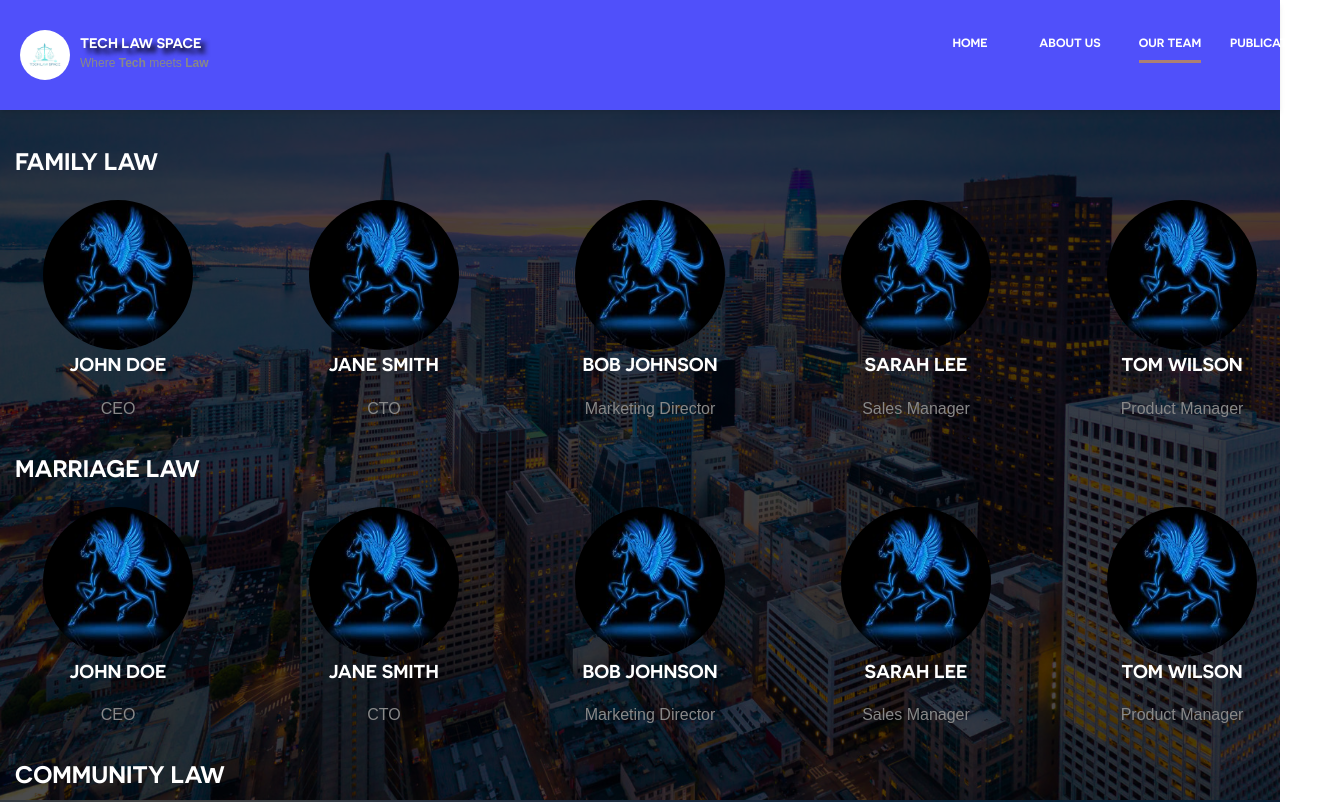
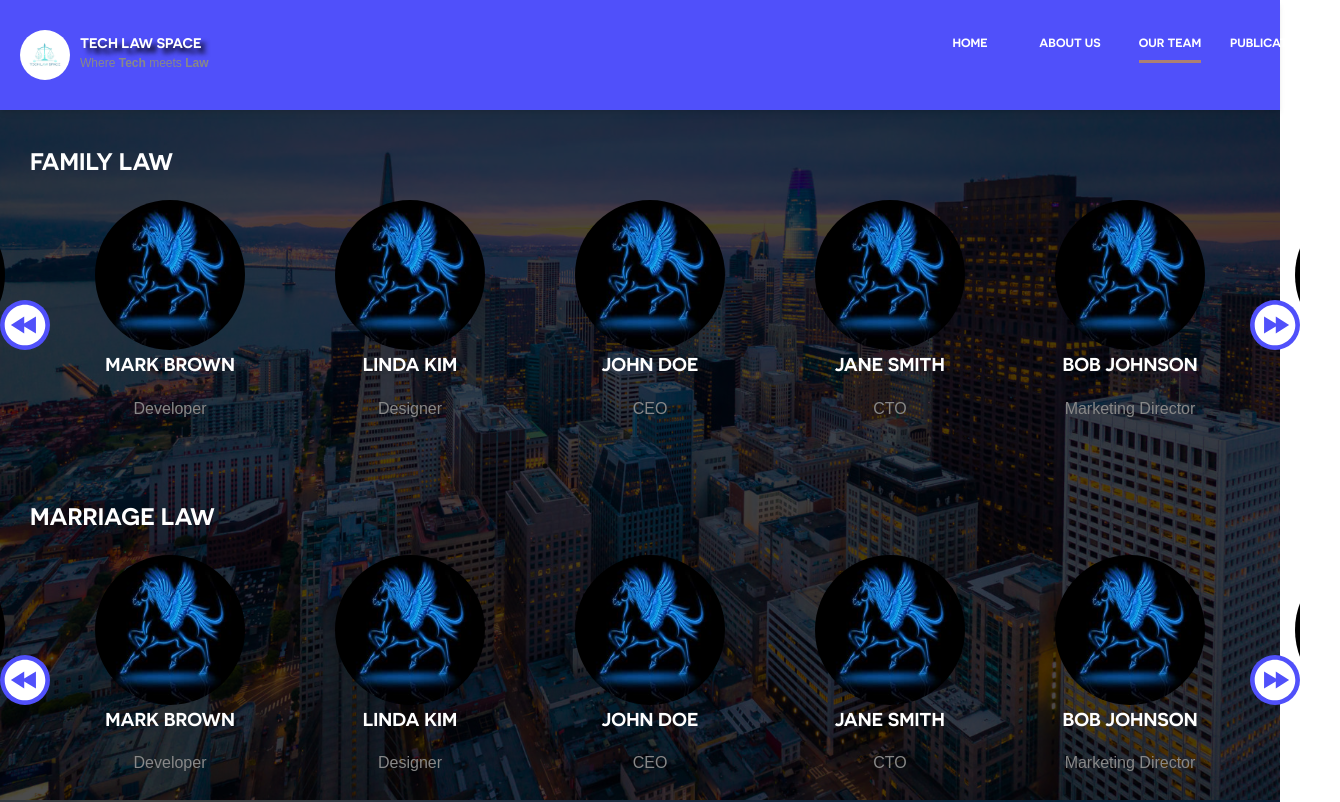
Before and after one commit to Harry654/techlawspace, a React (Create React App) app: page /our-team in a window 1280 px wide. Shown: the top 802 px of the page, 1340 px wide, since content can reach past the window. Built offline with nearby package versions, Linux system fonts and the light colour scheme.

Commit message:
chore: fixed extra whitespace issue for all pages

```diff
--- a/src/components/Team/Team.css
+++ b/src/components/Team/Team.css
@@ -0,0 +1,25 @@
+.slick-prev,
+.slick-next {
+  width: 50px;
+  height: 50px;
+  background: rgb(80, 80, 250);
+  transition: 0.3s ease-in-out;
+  z-index: 2;
+  position: absolute;
+  border-radius: 50%;
+}
+.slick-prev{
+    margin-left: 25px;
+}
+.slick-next{
+    margin-right: 25px;
+}
+/*
+.slick-prev:hover,
+.slick-next:hover {
+    color: red;
+} */
+.slick-slider {
+    margin-right: 0 !important;
+    padding-right: 0 !important;
+  }
--- a/src/components/Team/Team.jsx
+++ b/src/components/Team/Team.jsx
@@ -1,24 +1,28 @@
-import Slider from 'react-slick';
-import 'slick-carousel/slick/slick.css';
-import 'slick-carousel/slick/slick-theme.css';
+import Slider from "react-slick";
+import "slick-carousel/slick/slick.css";
+import "slick-carousel/slick/slick-theme.css";
 import TeamMember from "../TeamMember/TeamMember";
+import { IoPlayForwardCircleSharp, IoPlayBackCircleSharp } from "react-icons/io5";
+import "./Team.css";
 
 const Team = ({ members }) => {
   const settings = {
     dots: true,
-      infinite: true,
     speed: 500,
     slidesToShow: members.length >= 5 ? 5 : members.length,
     slidesToScroll: 4,
-      style: {
-        rowGap: 50
-      },
+    centerMode: true,
+    centerPadding: "50px",
+    prevArrow: <IoPlayBackCircleSharp color="#ffffff"/>,
+    nextArrow: <IoPlayForwardCircleSharp color="#ffffff"/>,
     responsive: [
       {
         breakpoint: 768,
         settings: {
           slidesToShow: members.length >= 4 ? 4 : members.length,
           slidesToScroll: 3,
+          centerMode: true,
+          centerPadding: "50px",
         },
       },
       {
@@ -26,13 +30,73 @@ const Team = ({ members }) => {
         settings: {
           slidesToShow: members.length >= 3 ? 3 : members.length,
           slidesToScroll: 2,
+          centerMode: true,
+          centerPadding: "50px",
         },
       },
+      // show 2 slides
       {
         breakpoint: 580,
         settings: {
           slidesToShow: members.length >= 2 ? 2 : members.length,
           slidesToScroll: 2,
+          centerMode: true,
+          centerPadding: "100px",
+        },
+      },
+      {
+        breakpoint: 550,
+        settings: {
+          slidesToShow: members.length >= 2 ? 2 : members.length,
+          slidesToScroll: 2,
+          centerMode: true,
+          centerPadding: "100px",
+        },
+      },
+      {
+        breakpoint: 500,
+        settings: {
+          slidesToShow: members.length >= 2 ? 2 : members.length,
+          slidesToScroll: 2,
+          centerMode: true,
+          centerPadding: "70px",
+        },
+      },
+      {
+        breakpoint: 450,
+        settings: {
+          slidesToShow: members.length >= 2 ? 2 : members.length,
+          slidesToScroll: 2,
+          centerMode: true,
+          centerPadding: "50px",
+        },
+      },
+      {
+        breakpoint: 400,
+        settings: {
+          slidesToShow: members.length >= 2 ? 2 : members.length,
+          slidesToScroll: 2,
+          centerMode: true,
+          centerPadding: "40px",
+        },
+      },
+      // show 1 slide
+      {
+        breakpoint: 300,
+        settings: {
+          slidesToShow: members.length >= 1 ? 1 : members.length,
+          slidesToScroll: 1,
+          centerMode: true,
+          centerPadding: "70px",
+        },
+      },
+      {
+        breakpoint: 250,
+        settings: {
+          slidesToShow: members.length >= 1 ? 1 : members.length,
+          slidesToScroll: 1,
+          centerMode: true,
+          centerPadding: "50px",
         },
       },
       {
@@ -40,21 +104,19 @@ const Team = ({ members }) => {
         settings: {
           slidesToShow: members.length >= 1 ? 1 : members.length,
           slidesToScroll: 1,
-          }
-        }
-      ]
+          centerMode: true,
+          centerPadding: "35px",
+        },
+      },
+    ],
   };
 
   return (
-      <div style={{ width: '100%' }}>
     <Slider {...settings}>
       {members.map((member, index) => (
-            <div key={index}>
-              <TeamMember {...member} />
-            </div>
+        <TeamMember key={index} {...member} />
       ))}
     </Slider>
-      </div>
   );
 };
 
--- a/src/components/TeamList/TeamList.jsx
+++ b/src/components/TeamList/TeamList.jsx
@@ -8,7 +8,7 @@ const TeamList = ({ teams }) => {
       <Zoom>
         <h2 style={{ marginLeft: 30 }}>{teamName} Law</h2>
       </Zoom>
-      <Team members={members} />
+      <Team members={members} /><br/><br/>
     </div>
   ));
 };
--- a/src/components/footer/Footer.jsx
+++ b/src/components/footer/Footer.jsx
@@ -24,7 +24,7 @@ function Footer() {
                 <a href="!#"><i className="fa fa-phone"></i></a>
             </div>
             <div className="copy">
-                <p>Copyright 2022 Tech Law Space. All rights reserved.</p>
+                <p>Copyright 2023 Tech Law Space. All rights reserved.</p>
             </div>
         </div>
     </footer>
--- a/src/components/navBar/NavBar.css
+++ b/src/components/navBar/NavBar.css
@@ -8,7 +8,7 @@
   top: 0;
   left: 0;
   height: 100%;
-  width: 75%;
+  width: 100%;
   z-index: 3;
   transform: translateX(-100%);
   background-color: rgba(0, 0, 0, 0.5);
@@ -20,8 +20,6 @@
 }
 .menu-item {
   width: 100px;
-  display: flex;
-  flex-direction: column;
   padding: 0 10px;
   text-align: center;
 }
@@ -71,3 +69,25 @@
   cursor: pointer;
   z-index: 2;
 }
+
+.times {
+  margin-left: auto;
+}
+/* .times.animated {
+  animation: move-in 1s forwards;
+}
+
+@keyframes move-in {
+  0% {
+    transform: scale(0);
+    opacity: 0;
+  }
+  50% {
+    transform: scale(1.5);
+    opacity: 1;
+  }
+  100% {
+    transform: scale(1);
+    opacity: 1;
+  }
+} */
--- a/src/components/navBar/NavBar.jsx
+++ b/src/components/navBar/NavBar.jsx
@@ -1,5 +1,5 @@
+import "./NavBar.css";
 import React, { useState, useEffect } from "react";
-import "./NavBar.css";
 import logo from "../../images/logo.png";
 import { Link } from "react-router-dom";
 
@@ -18,6 +18,7 @@ function NavBar({ currentPage }) {
   };
 
   const [isMobile, setIsMobile] = useState(false);
+  console.log(isMobile, isOpen)
   useEffect(() => {
     const checkWindowSize = () => {
       setIsMobile(window.innerWidth <= 768);
@@ -56,17 +57,15 @@ function NavBar({ currentPage }) {
           </Link>
 
           <nav className="main-navigation">
+            {isMobile && !isOpen && (
               <button
                 type="button"
                 className="menu-toggle"
                 onClick={toggleDrawer}
               >
-              {!isOpen ? (
                 <i className="fa fa-bars"></i>
-              ) : (
-                <i className="fa fa-times"></i>
+              </button>
             )}
-            </button>
             <ul className="menu">
               <li className="menu-item">
                 <Link to="/" style={getPage("home")}>
@@ -98,6 +97,13 @@ function NavBar({ currentPage }) {
       {isMobile && (
         <>
           <nav className={`navigation__drawer ${isOpen ? "is-open" : ""}`}>
+		  <button
+                type="button"
+                className="menu-toggle times"
+                onClick={toggleDrawer}
+              >
+                <i className="fa fa-times"></i>
+              </button>
             <ul className="menu">
               <li className="menu-item">
                 <Link to="/" style={getPage("home")}>
@@ -123,7 +129,6 @@ function NavBar({ currentPage }) {
           </nav>
         </>
       )}
-
     </>
   );
 }
--- a/src/pages/home/Home.jsx
+++ b/src/pages/home/Home.jsx
@@ -57,9 +57,9 @@ function Home() {
 
   return (
     <>
+        <div className="background">
         <NavBar currentPage="home" />
 
-        <div className="background">
 
 		<div id="site-content">
 			{/* <div style={{ width: "100%", position: "fixed", zIndex: 10 }}>
@@ -70,10 +70,8 @@ function Home() {
 
 				<div className="hero" style={{ background: "rgba(0, 0, 0, .7)" }}>
 					<div className="container">
-						<div className="row">
 						<br /><br /><br /><br /><br /><br /><br /><br /><br /><br /><br /><br /><br /><br /><br /><br /><br />
 
-						</div>
 					</div>
 				</div>
 
--- a/src/pages/ourTeam/OurTeam.jsx
+++ b/src/pages/ourTeam/OurTeam.jsx
@@ -4,16 +4,15 @@ import Footer from "../../components/footer/Footer";
 import TeamList from "../../components/TeamList/TeamList";
 
 function OurTeam() {
-  const teams = ['Family', 'Marriage', 'Community'];
+  const teams = ["Family", "Marriage", "Community"];
   return (
-    <div>
+    <>
+      <div className="background">
         <NavBar currentPage="our-team" />
-      <div className="background">
         <div id="site-content">
           <main className="main-content">
             <div className="hero" style={{ background: "rgba(0, 0, 0, .7)" }}>
               <div className="container">
-                <div className="row">
                 <br />
                 <br />
                 <br />
@@ -22,16 +21,13 @@ function OurTeam() {
                 <br />
 
                 <TeamList teams={teams} />
-
-
-                </div>
               </div>
             </div>
           </main>
         </div>
       </div>
       <Footer />
-    </div>
+    </>
   );
 }
 
--- a/src/pages/publications/Publications.jsx
+++ b/src/pages/publications/Publications.jsx
@@ -13,9 +13,7 @@ function Publications() {
 
               <div className="hero" style={{ background: "rgba(0, 0, 0, .7)" }}>
                 <div className="container">
-                  <div className="row">
                     <br /><br /><br /><br /><br /><br /><br /><br /><br /><br /><br /><br /><br /><br /><br /><br /><br />
-                  </div>
                 </div>
               </div>
 
--- a/src/style.css
+++ b/src/style.css
@@ -1001,7 +1001,7 @@ form input[type="submit"]:hover, form input[type="submit"]:active, form input[ty
   .hidden-print { display: none !important; } }
 /* Header Styles */
 /* line 5, sass/layout/_header.scss */
-.site-header { width: 100%; background: rgb(80, 80, 250); padding: 30px 0; padding-left: 20px; margin-bottom: 30px; -webkit-transition: 1s ease; transition: 1s ease; position: fixed; z-index: 2; box-shadow: rgba(0, 0, 0, 0.1) 0px 4px 6px -1px, rgba(0, 0, 0, 0.06) 0px 2px 4px -1px; }
+.site-header { width: 100%; background: rgb(80, 80, 250); padding: 30px 0; padding-left: 20px; margin-bottom: 30px; -webkit-transition: 1s ease; transition: 1s ease; position: fixed; z-index: 10; box-shadow: rgba(0, 0, 0, 0.1) 0px 4px 6px -1px, rgba(0, 0, 0, 0.06) 0px 2px 4px -1px; }
 /*.site-header:hover { background: rgba(0, 0, 60, 1); }*/
 
 
```
Lines whose indentation alone changed are shown as unchanged.
